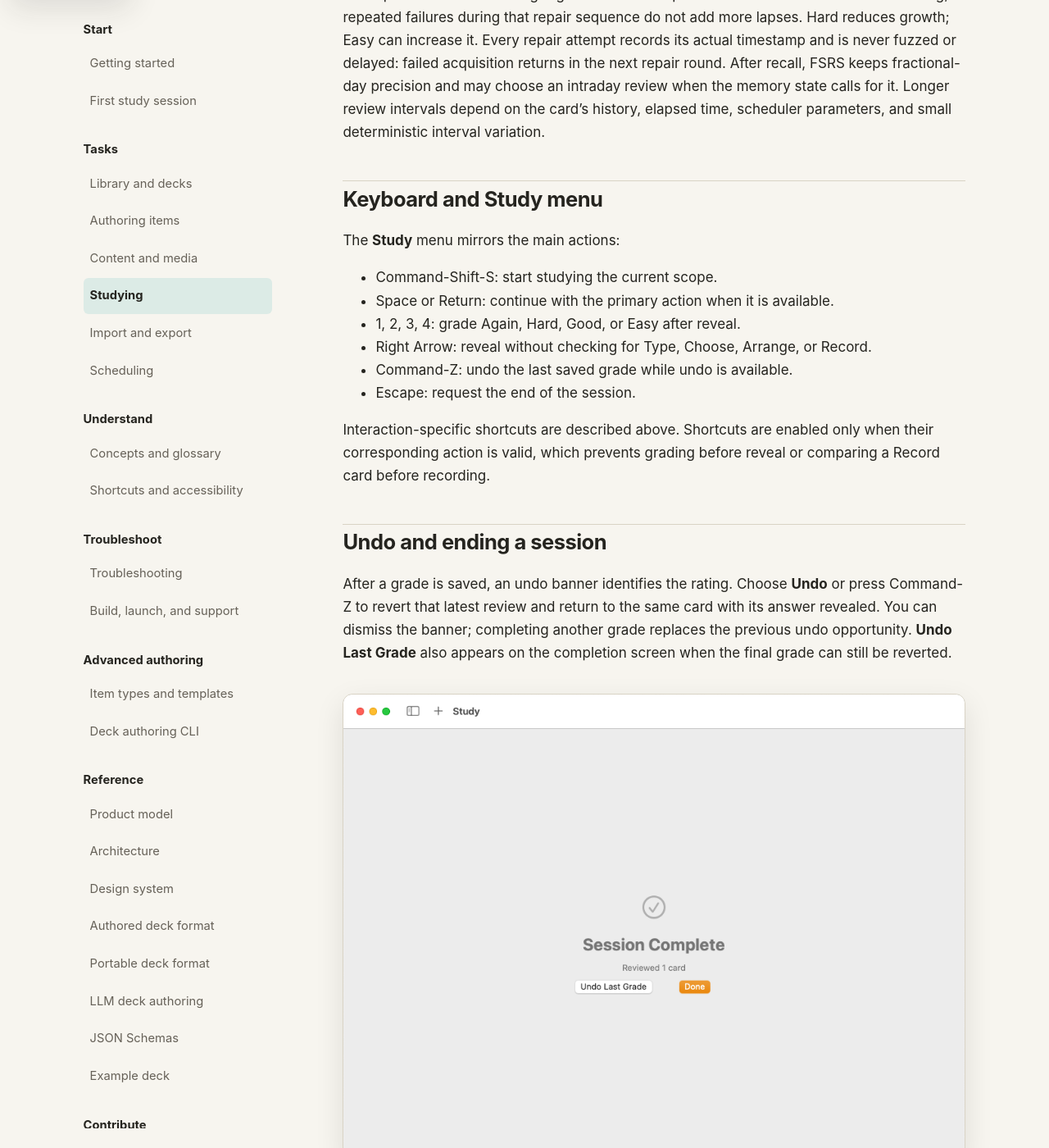
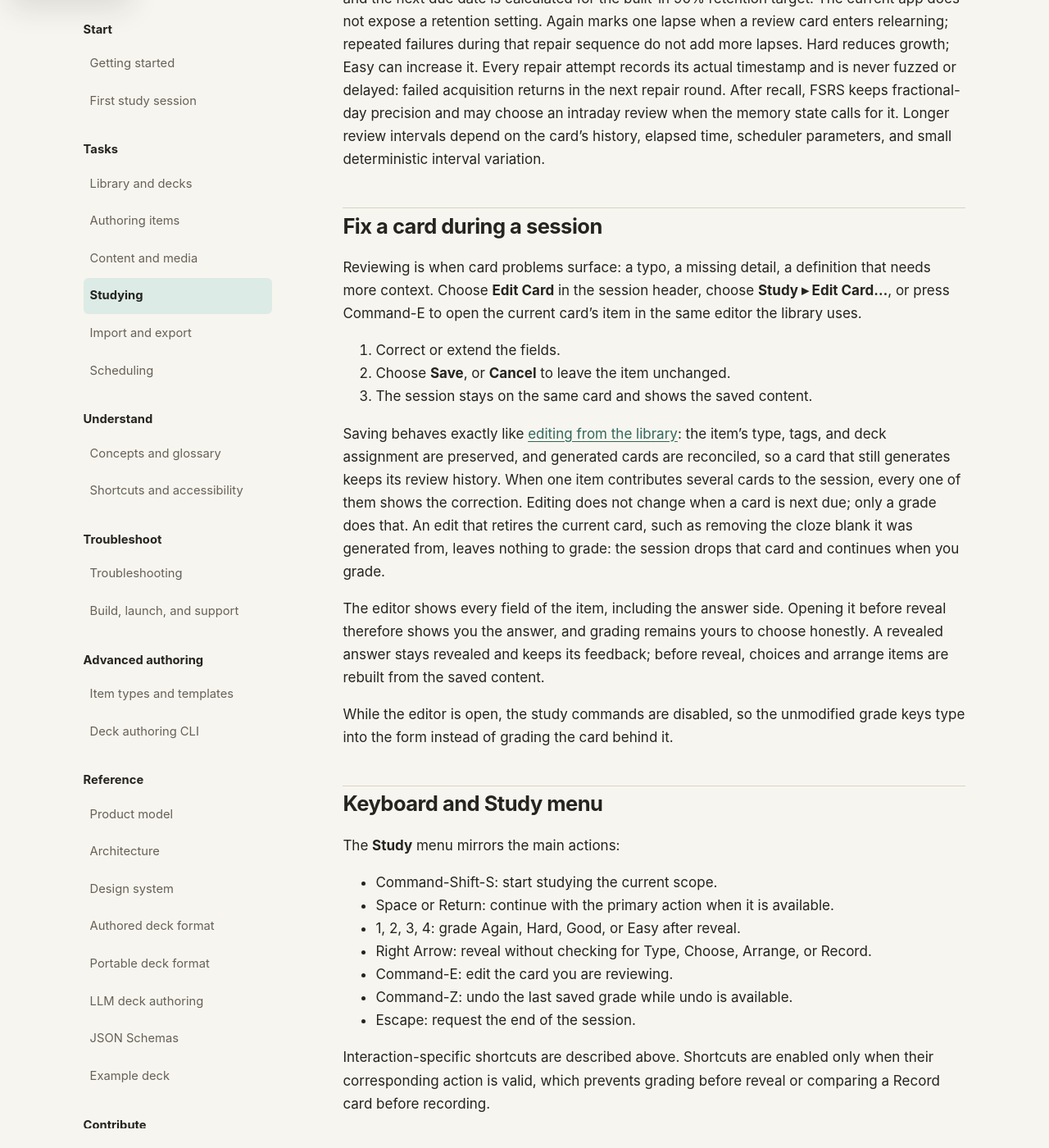
Before and after one commit to neoanki2/neoanki2, a Jekyll site: the page built from docs/user/studying.md, in a window 1280 px wide and 1400 px high, scrolled down 5830 px. Shown: the whole window at 82% size. Built offline with Jekyll 4.4.1, drawn with Linux system fonts in a browser that asks for light colours; some of the changed text lies outside the part shown.

Commit message:
Document current study and scheduling behavior.
Explain in-session card editing, hierarchical new-card limits, refreshed shortcuts, and connect the performance coverage to the feature index.

Co-authored-by: Cursor <cursoragent@cursor.com>

```diff
--- a/docs/user/studying.md
+++ b/docs/user/studying.md
@@ -17,6 +17,7 @@ NeoAnki2 builds a study session from cards that are due now in the scope selecte
 - [Session states](#session-states)
 - [Card interactions](#card-interactions)
 - [Feedback and grading](#feedback-and-grading)
+- [Fix a card during a session](#fix-a-card-during-a-session)
 - [Keyboard and Study menu](#keyboard-and-study-menu)
 - [Undo and ending a session](#undo-and-ending-a-session)
 - [Motion and accessibility](#motion-and-accessibility)
@@ -116,6 +117,34 @@ review when the memory state calls for it. Longer review intervals depend on
 the card’s history, elapsed time, scheduler parameters, and small deterministic
 interval variation.
 
+## Fix a card during a session
+
+Reviewing is when card problems surface: a typo, a missing detail, a definition
+that needs more context. Choose **Edit Card** in the session header, choose
+**Study ▸ Edit Card…**, or press Command-E to open the current card's item in
+the same editor the library uses.
+
+1. Correct or extend the fields.
+2. Choose **Save**, or **Cancel** to leave the item unchanged.
+3. The session stays on the same card and shows the saved content.
+
+Saving behaves exactly like [editing from the
+library](../authoring-items/#edit-an-item): the item's type, tags, and deck
+assignment are preserved, and generated cards are reconciled, so a card that
+still generates keeps its review history. When one item contributes several
+cards to the session, every one of them shows the correction. Editing does not
+change when a card is next due; only a grade does that. An edit that retires the
+current card, such as removing the cloze blank it was generated from, leaves
+nothing to grade: the session drops that card and continues when you grade.
+
+The editor shows every field of the item, including the answer side. Opening it
+before reveal therefore shows you the answer, and grading remains yours to
+choose honestly. A revealed answer stays revealed and keeps its feedback; before
+reveal, choices and arrange items are rebuilt from the saved content.
+
+While the editor is open, the study commands are disabled, so the unmodified
+grade keys type into the form instead of grading the card behind it.
+
 ## Keyboard and Study menu
 
 The **Study** menu mirrors the main actions:
@@ -124,6 +153,7 @@ The **Study** menu mirrors the main actions:
 - Space or Return: continue with the primary action when it is available.
 - 1, 2, 3, 4: grade Again, Hard, Good, or Easy after reveal.
 - Right Arrow: reveal without checking for Type, Choose, Arrange, or Record.
+- Command-E: edit the card you are reviewing.
 - Command-Z: undo the last saved grade while undo is available.
 - Escape: request the end of the session.
 
```
Also changed, not shown: docs/features.json (+8 -1 lines), docs/features.md (+2 -1 lines), docs/user/authoring-items.md (+3 -0 lines), docs/user/library-and-decks.md (+5 -4 lines), docs/user/scheduling.md (+8 -7 lines), docs/user/shortcuts-accessibility.md (+5 -1 lines).
